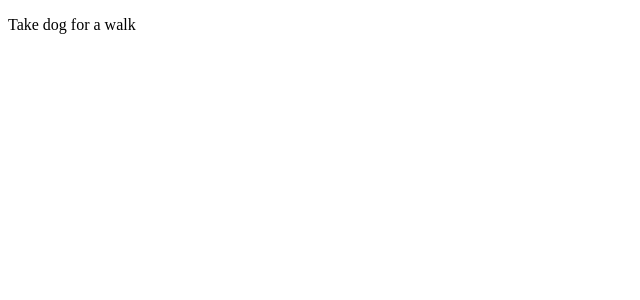
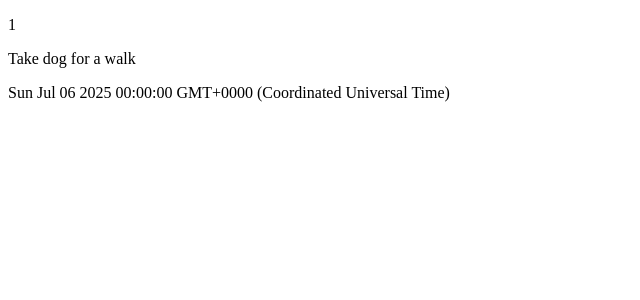
Before and after one commit to Behnam-Vosoogh/appointment-manager-app, an Angular app: page / in a window 1280 px wide. Shown: the top 300 px of the page, without its empty margins (0-640 px from the left). Built offline with nearby package versions, Linux system fonts and the light colour scheme.

Commit message:
add interface, creat object and use object

```diff
--- a/src/app/appointment-list/appointment-list.component.html
+++ b/src/app/appointment-list/appointment-list.component.html
@@ -1 +1,3 @@
-<p>{{appointment}}</p>
+<p>{{appointment.id}}</p>
+<p>{{appointment.title}}</p>
+<p>{{appointment.date}}</p>
--- a/src/app/appointment-list/appointment-list.component.ts
+++ b/src/app/appointment-list/appointment-list.component.ts
@@ -1,4 +1,5 @@
 import { Component } from '@angular/core';
+import { Appointment } from '../models/appointment';
 
 @Component({
   selector: 'app-appointment-list',
@@ -6,6 +7,10 @@
   styleUrls: ['./appointment-list.component.css']
 })
 export class AppointmentListComponent {
-  appointment: string = "Take dog for a walk";
+  appointment: Appointment = {
+    id:1,
+    title:"Take dog for a walk",
+    date: new Date('2025-07-06'),
+  };
 
 }
--- /dev/null
+++ b/src/app/models/appointment.ts
@@ -0,0 +1,5 @@
+export interface Appointment {
+    id: number,
+    title: string,
+    date:Date
+}
```
